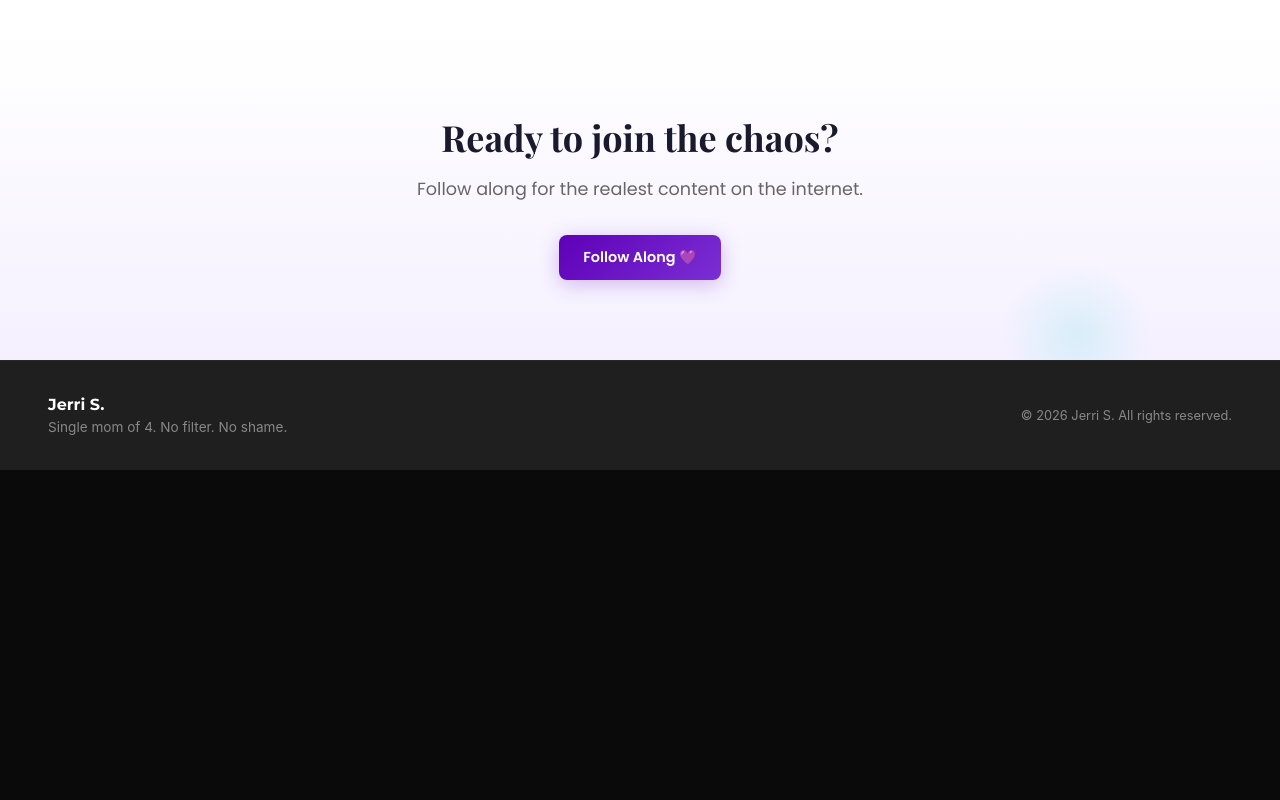
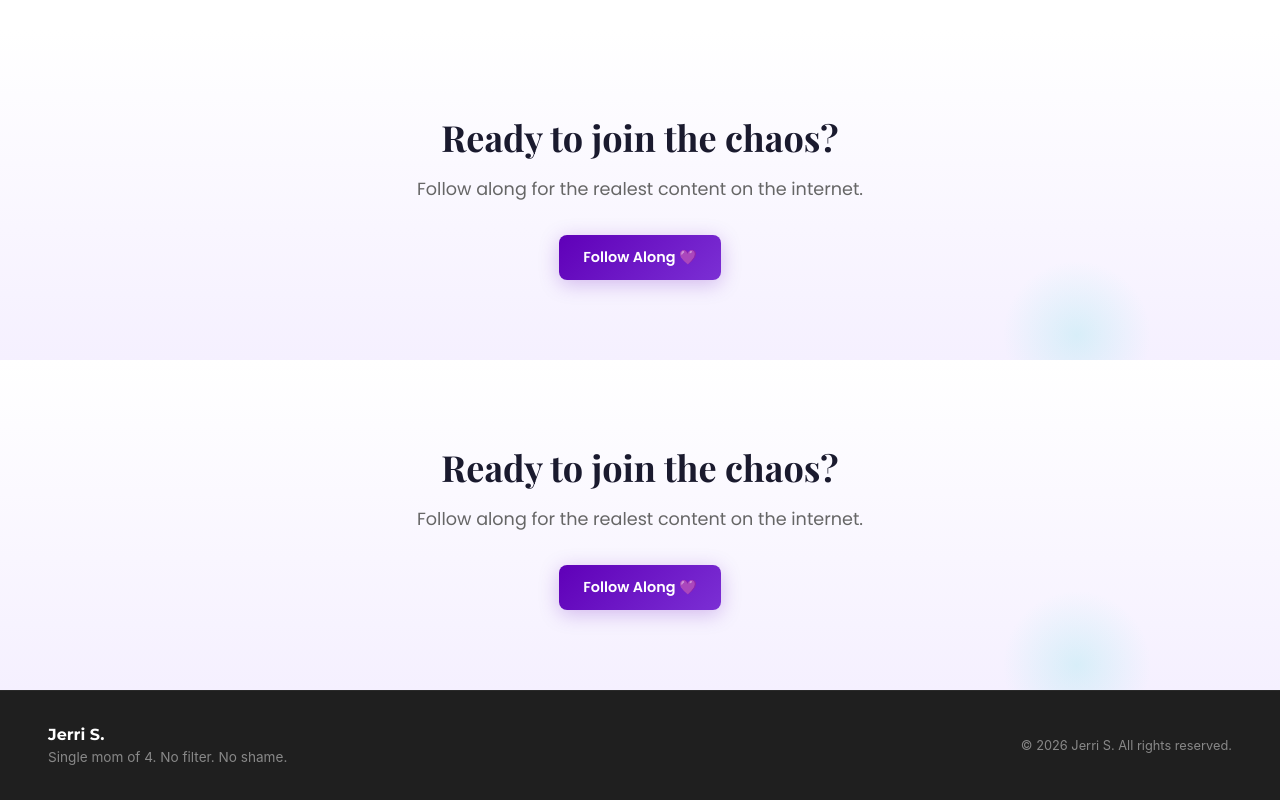
Before and after one commit to Bridgette013/jerriS_dashboard1, a React (Vite) app: page / in a window 1280 px wide. Shown: the part 2956-3756 px from the top of the page. Before the commit the page ends 3426 px from the top, so only its background shows below. Built offline with nearby package versions, Linux system fonts and the light colour scheme.

Commit message:
installed additional pages in the dasboard.jsx

```diff
--- a/src/pages/Home.jsx
+++ b/src/pages/Home.jsx
@@ -232,6 +232,28 @@ function Home() {
     opacity: 0.1
   }}
 ></div>
+
+{/* CTA Section */}
+      <section className="cta-section">
+        <div className="cta-content">
+          <h2>Ready to join the chaos?</h2>
+          <p>Follow along for the realest content on the internet.</p>
+          <a href="https://facebook.com/jerri.winters" target="_blank" rel="noopener noreferrer" className="btn btn-primary btn-large">
+            Follow Along 💜
+          </a>
+        </div>
+        <div className="cta-decoration"></div>
+      </section>
+
+      {/* Secret door */}
+      <Link to="/login" style={{
+        position: 'fixed',
+        bottom: '10px',
+        right: '10px',
+        width: '20px',
+        height: '20px',
+        opacity: 0
+      }}>.</Link>
     </div>
   );
 }
```
Also changed, not shown: src/pages/Login.jsx (+4 -4 lines).
